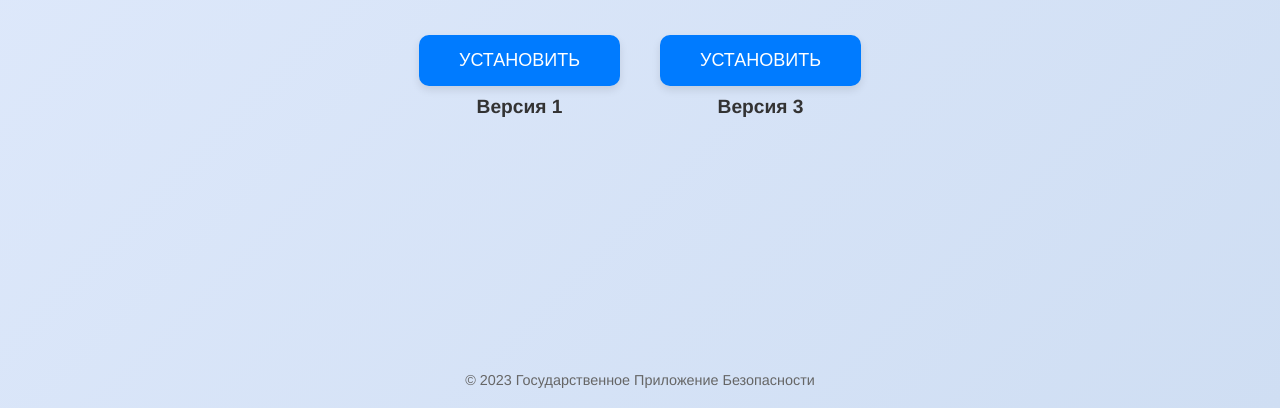
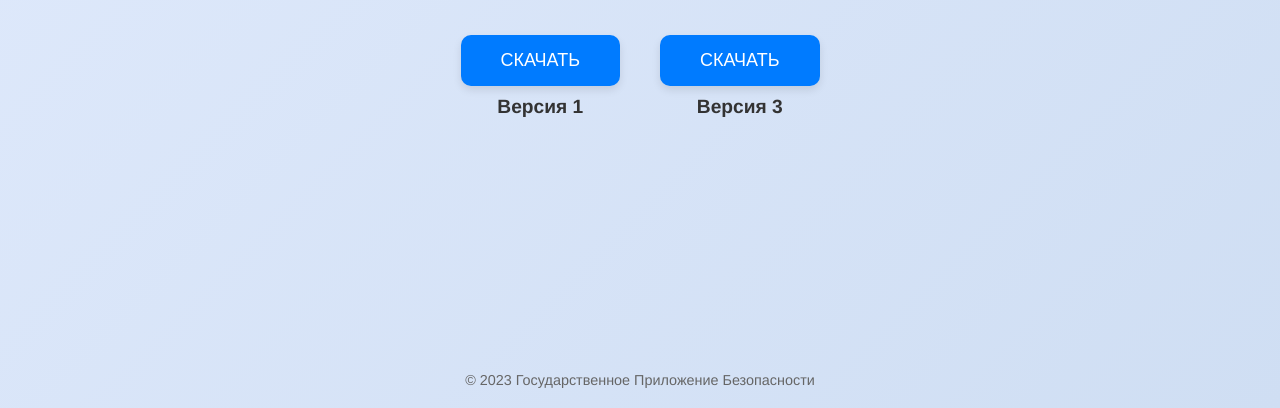
Before and after one commit to tyga33/gpb_site, a plain HTML site: page index.html in a window 1280 px wide. Shown: the part 392-800 px from the top of the page. Drawn offline with Linux system fonts and the light colour scheme.

```diff
--- a/index.html
+++ b/index.html
@@ -80,15 +80,15 @@
         <!-- Кнопка для скачивания первой версии -->
         <div class="download-section">
             <a href="ГПБ_1.apk" download>
-                <button class="download-button">УСТАНОВИТЬ</button>
+                <button class="download-button">СКАЧАТЬ</button>
             </a>
             <div class="version-label">Версия 1</div>
         </div>
 
         <!-- Кнопка для скачивания третьей версии -->
         <div class="download-section">
-            <a href="ГПБ_V3 (2).apk" download>
-                <button class="download-button">УСТАНОВИТЬ</button>
+            <a href="ГПБ_V3.apk" download>
+                <button class="download-button">СКАЧАТЬ</button>
             </a>
             <div class="version-label">Версия 3</div>
         </div>
```
Also changed, not shown: 2 other files.
